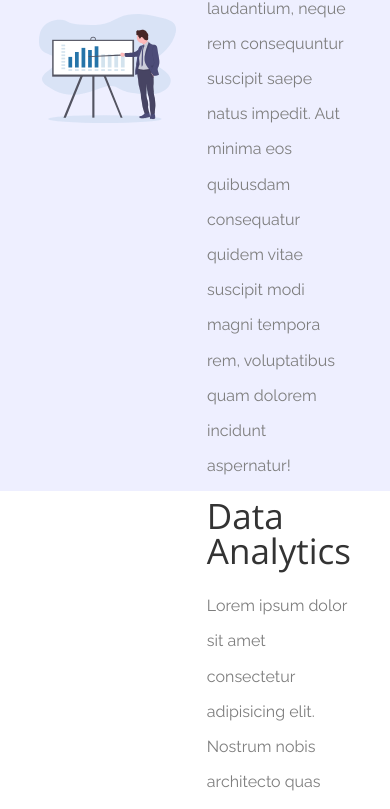
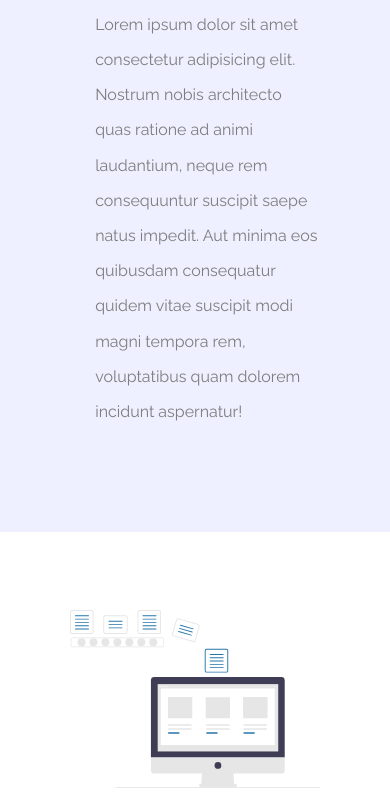
Before and after one commit to hoothinks-uva/hoothinks-uva.github.io, a Gatsby site: page / in a window 390 px wide. Shown: the part 476-1285 px from the top of the page. Built offline with nearby package versions, Linux system fonts and the light colour scheme; Gatsby itself is replaced by a stand-in of ours.

Commit message:
finished responsiveness and reveal animations

```diff
--- a/package.json
+++ b/package.json
@@ -17,6 +17,7 @@
   },
   "dependencies": {
     "css-loader": "^3.4.2",
+    "framer-motion": "^1.11.0",
     "gatsby": "^2.19.7",
     "gatsby-plugin-google-fonts": "^1.0.1",
     "gatsby-plugin-sass": "^2.1.29",
@@ -24,6 +25,8 @@
     "node-sass": "^4.13.1",
     "react": "^16.12.0",
     "react-dom": "^16.12.0",
+    "react-reveal": "^1.2.2",
+    "react-scroll-to-component": "^1.0.2",
     "sass-loader": "^8.0.2",
     "style-loader": "^1.1.3"
   },
--- a/src/components/HomeCard/home-card.imports.scss
+++ b/src/components/HomeCard/home-card.imports.scss
@@ -3,21 +3,30 @@
 }
 
 .home-card {
-  height: 100vh;
   width: 100vw;
   display: flex;
   align-items: center;
   justify-content: center;
+  padding-top: 20%;
+  padding-bottom: 20%;
+  padding-right: 10%;
+  padding-left: 10%;
+  @media screen and (min-width: 768px) {
+    height: 100vh;
+  }
 }
 
 .home-card__container{
-  height: 100%;
-  max-height: 400px;
   flex-direction: row;
   margin-right: 10%;
   margin-left: 10%;
   display: flex;
   flex: 1;
+  // height: 100%;
+  @media screen and (max-width: 768px) {
+    display: block;
+    min-height: 400px;
+  }
 }
 
 .home-card__img-container {
@@ -48,6 +57,8 @@
 
 .home-card__bg--1 {
   background-color: #eeefff;
+  // background-color: $blue1;
+  // color: white;
 }
 
 .home-card__bg--2 {
@@ -70,7 +81,10 @@
   flex: 2;
   height: 100%;
   justify-content: center;
+  align-content: center;
   margin-left: 10%;
+  margin-top: 10%;
+  margin-bottom: 10%;
 }
 
 .home-card__title {
--- a/src/components/NavBar/NavBar.js
+++ b/src/components/NavBar/NavBar.js
@@ -1,4 +1,5 @@
 import React from 'react'
+import scrollToComponent from 'react-scroll-to-component';
 
 const NavBar = () => (
     <div className="nav-bar">
--- a/src/pages/index.js
+++ b/src/pages/index.js
@@ -1,4 +1,6 @@
 import React from "react"
+import Fade from 'react-reveal/Fade'
+
 import Layout from "../components/Layout/";
 import HomeCard from "../components/HomeCard/HomeCard"
 import ContactCard from "../components/ContactCard/ContactCard"
@@ -7,6 +9,7 @@ import BusinessPlanSVG from '../assets/images/business_plan.svg';
 import DataProcessingSVG from '../assets/images/data_processing.svg';
 import PitchingSVG from '../assets/images/pitching.svg';
 import Logo from '../assets/images/logo.png';
+
 export default () => (
   <Layout>
     <div className="home">
@@ -17,6 +20,7 @@ export default () => (
         <NavBar></NavBar>
       </div>
       <div className="container">
+        <Fade duration={1500} delay={200}>
           <HomeCard title="Business Plan" graphic={BusinessPlanSVG} sectionId={1}>
             Lorem ipsum dolor sit amet consectetur adipisicing elit.
             Nostrum nobis architecto quas ratione ad animi laudantium,
@@ -24,6 +28,8 @@ export default () => (
             quibusdam consequatur quidem vitae suscipit modi magni tempora rem,
             voluptatibus quam dolorem incidunt aspernatur!
           </HomeCard>
+        </Fade>
+        <Fade duration={1500} delay={200}>
           <HomeCard title="Data Analytics" graphic={DataProcessingSVG} sectionId={2}>
             Lorem ipsum dolor sit amet consectetur adipisicing elit.
             Nostrum nobis architecto quas ratione ad animi laudantium,
@@ -31,6 +37,8 @@ export default () => (
             quibusdam consequatur quidem vitae suscipit modi magni tempora rem,
             voluptatibus quam dolorem incidunt aspernatur!
           </HomeCard>
+        </Fade>
+        <Fade duration={1500} delay={200}>
           <HomeCard title="Presentations" graphic={PitchingSVG} sectionId={3}>
             Lorem ipsum dolor sit amet consectetur adipisicing elit.
             Nostrum nobis architecto quas ratione ad animi laudantium,
@@ -38,6 +46,7 @@ export default () => (
             quibusdam consequatur quidem vitae suscipit modi magni tempora rem,
             voluptatibus quam dolorem incidunt aspernatur!
           </HomeCard>
+        </Fade>
       </div>
       <ContactCard></ContactCard>
     </div>
```
Also changed, not shown: 1 other file. Lines whose indentation alone changed are shown as unchanged.
